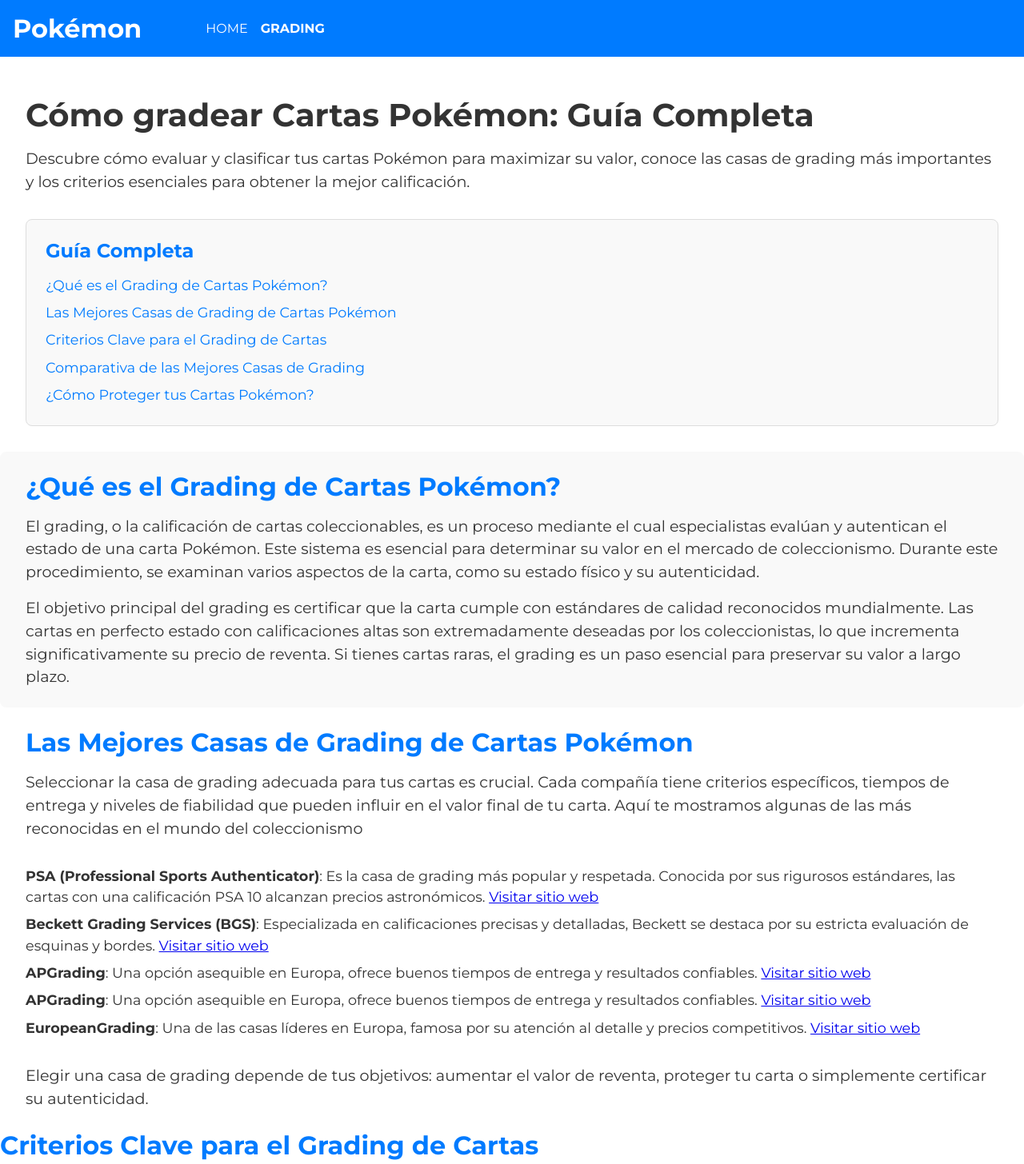
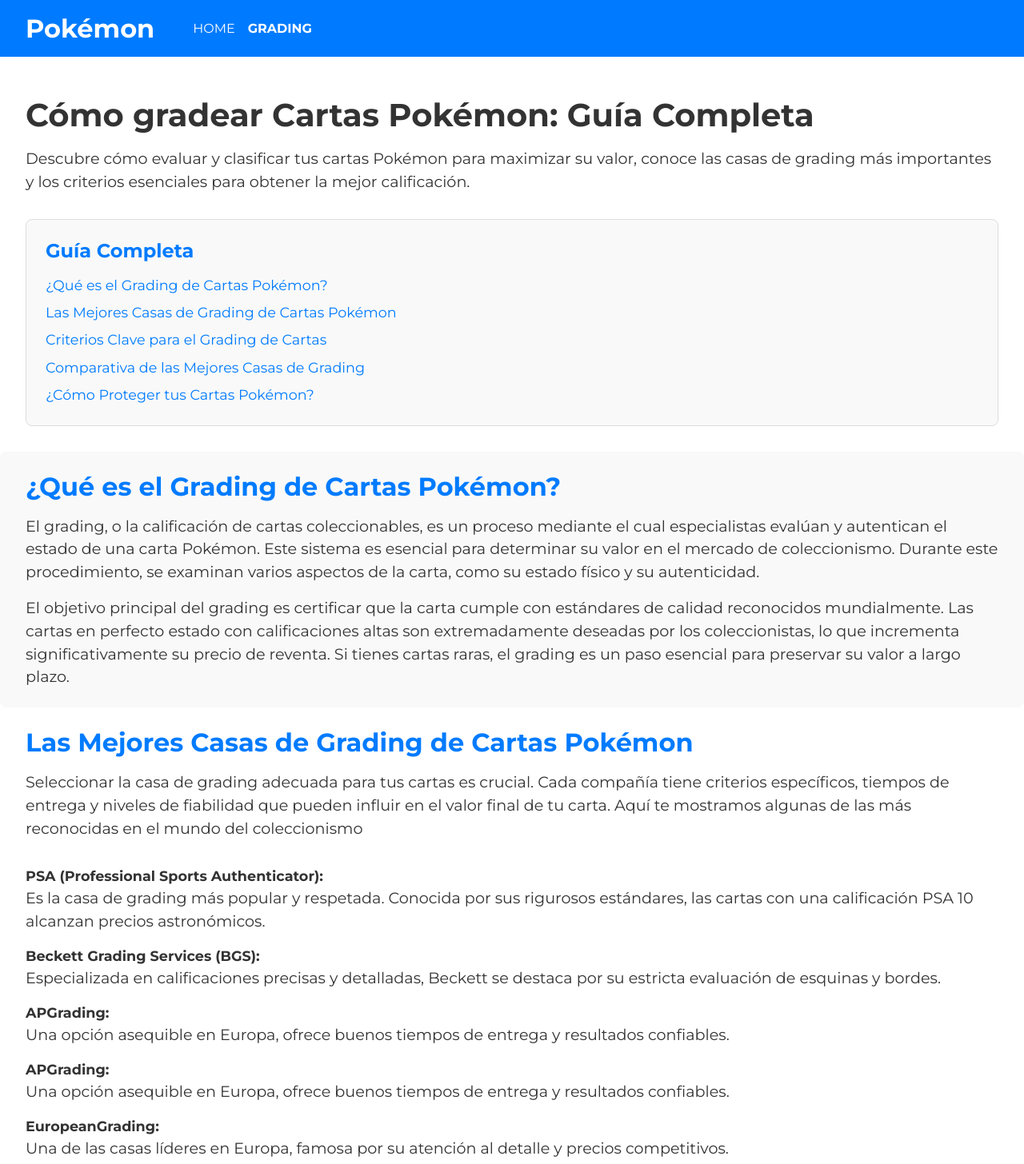
Before and after one commit to eriiicrc94/pokemon-cards-blog, a Nuxt app: page /card-grading in a window 1280 px wide. Shown: the top 1456 px of the page at 80% size. Built offline with nearby package versions, Linux system fonts and the light colour scheme.

Commit message:
fix header padding + hide articles not finshed

```diff
--- a/components/TheHeader/TheHeader.vue
+++ b/components/TheHeader/TheHeader.vue
@@ -17,10 +17,10 @@
   background-color: #007bff;
   display: flex;
   align-items: center;
-  padding: 1rem;
+  padding: 1rem 2rem;
   max-height: 50px;
   color: #FFFF;
-  gap: 5rem;
+  gap: 3rem;
 
   &__logo {
     cursor: pointer;
--- a/components/general/ArticleCard.vue
+++ b/components/general/ArticleCard.vue
@@ -4,8 +4,9 @@
     <p>{{ description }}</p>
     <ul v-if="items && items.length" class="article-card__items">
       <li v-for="(item, index) in items" :key="index">
-        <strong>{{ item.title }}</strong>: {{ item.description }}
-        <a v-if="item.link" :href="item.link" target="_blank" rel="noopener noreferrer">Visitar sitio web</a>
+        <strong>{{ item.title }}:</strong>
+        <p>{{ item.description }}</p>
+        <!-- <a v-if="item.link" :href="item.link" target="_blank" rel="noopener noreferrer">Visitar sitio web</a> -->
       </li>
     </ul>
     <p>{{ finalDescription }}</p>
@@ -55,7 +56,7 @@
   &__items{
     display: flex;
     flex-direction: column;
-    gap: .5rem;
+    gap: 1rem;
   }
 }
 
--- a/pages/card-grading/index.vue
+++ b/pages/card-grading/index.vue
@@ -24,7 +24,7 @@
         :items="companiesList"
         :final-description="t('gradingSection.itsOnYou')" />
 
-      <section id="grading-criteria" class="grading-criteria">
+      <!-- <section id="grading-criteria" class="grading-criteria">
         <h2>Criterios Clave para el Grading de Cartas</h2>
         <p>El estado físico de tu carta Pokémon es evaluado según varios factores importantes que determinan su
           calificación final. Estos son los principales criterios que las casas de grading toman en cuenta:</p>
@@ -120,7 +120,7 @@
         </ul>
         <p>Con estos productos y consejos, puedes garantizar que tus cartas se mantengan en excelentes condiciones y
           aumenten su valor en el mercado de coleccionismo.</p>
-      </section>
+      </section> -->
     </div>
   </div>
 </template>
@@ -189,7 +189,7 @@
   display: flex;
   flex-direction: column;
   gap: 2rem;
-  padding-top: 3rem;
+  padding: 3rem 0;
   max-width: 1440px;
   margin: 0 auto;
   color: #333;
```
